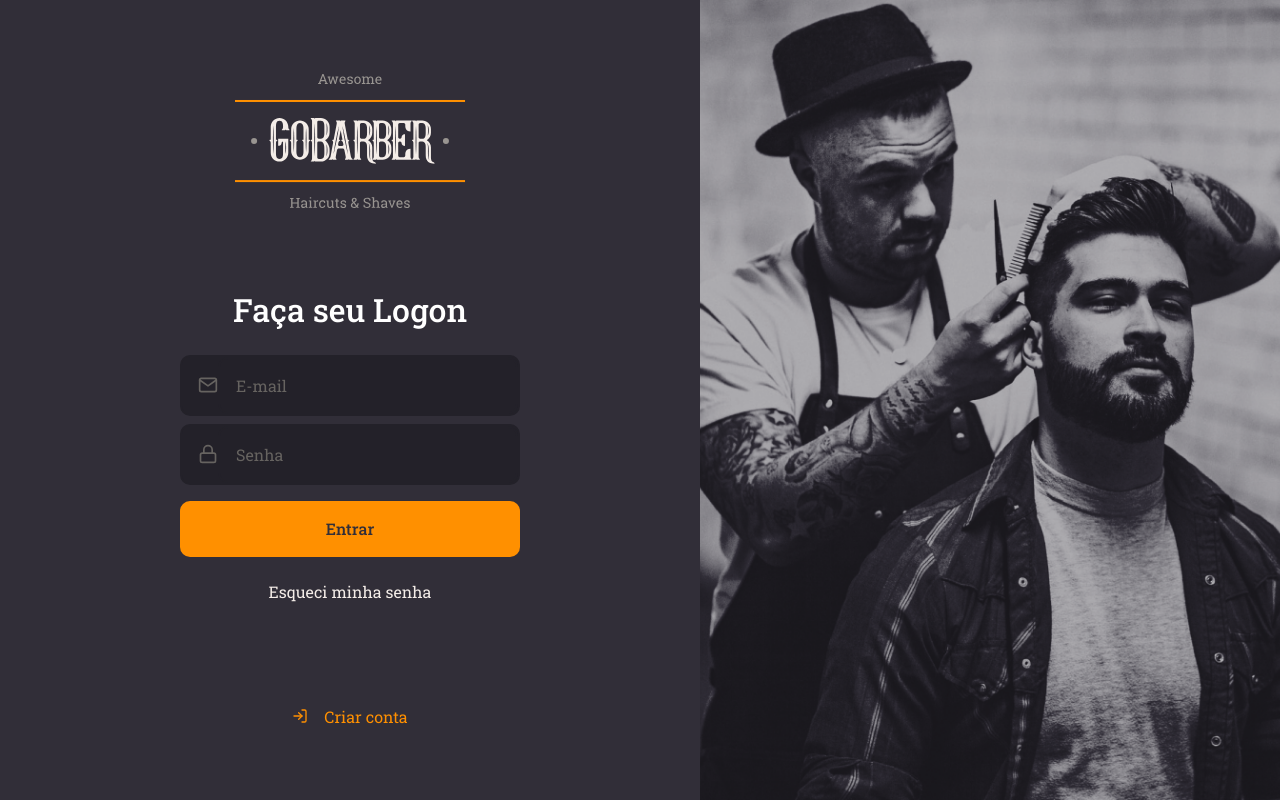
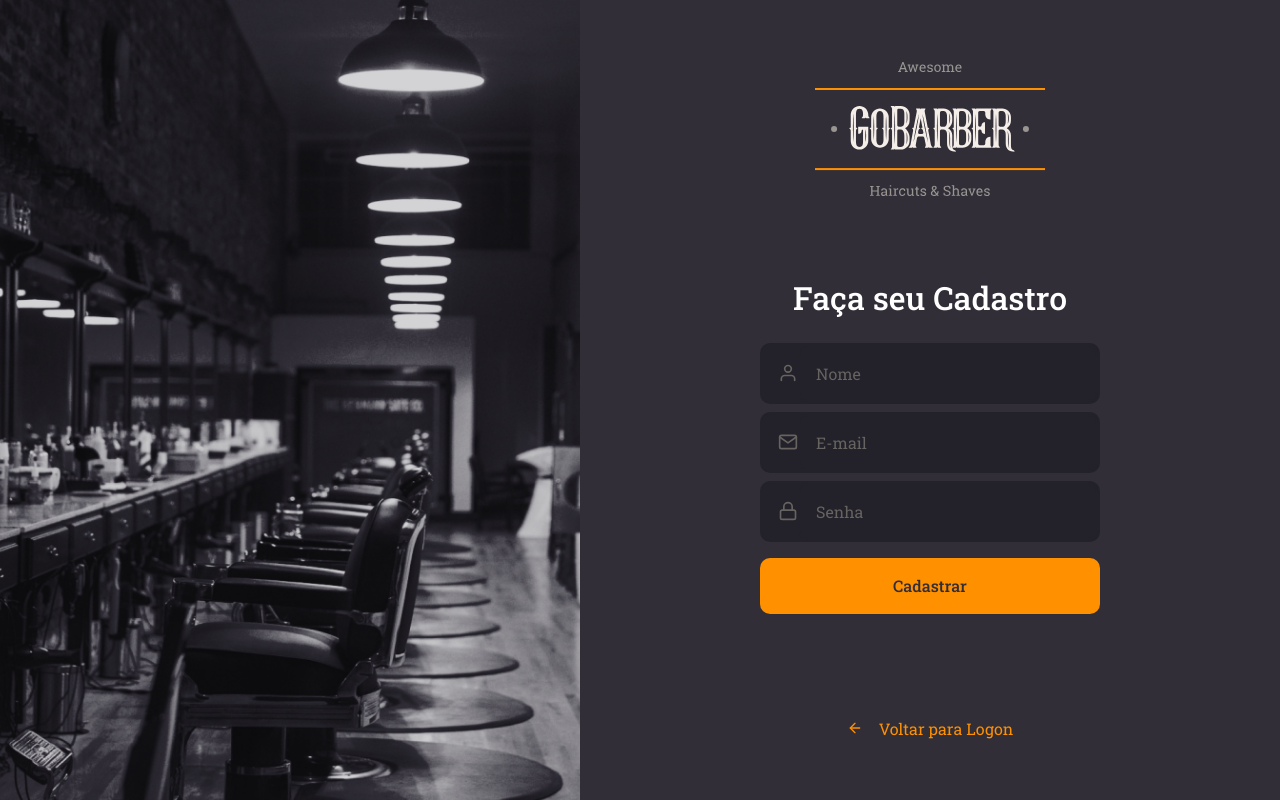
Before and after one commit to cleitonosilva/goBarberWeb, a React (Create React App) app: page / in a window 1280 px wide. Built offline with nearby package versions, Linux system fonts and the light colour scheme.

Commit message:
sem rota mudando full

```diff
--- a/src/App.tsx
+++ b/src/App.tsx
@@ -1,10 +1,11 @@
 import React from 'react';
 import GlobalStyle from './styles/global';
-import Sigin from '../src/pages/Signin'
+import Sigin from '../src/pages/Signin';
+import SignUp from '../src/pages/Signup';
 
 const App: React.FC =() =>
 <>
-<Sigin/>
+<SignUp/>
 <GlobalStyle/>
 </>
 
```
